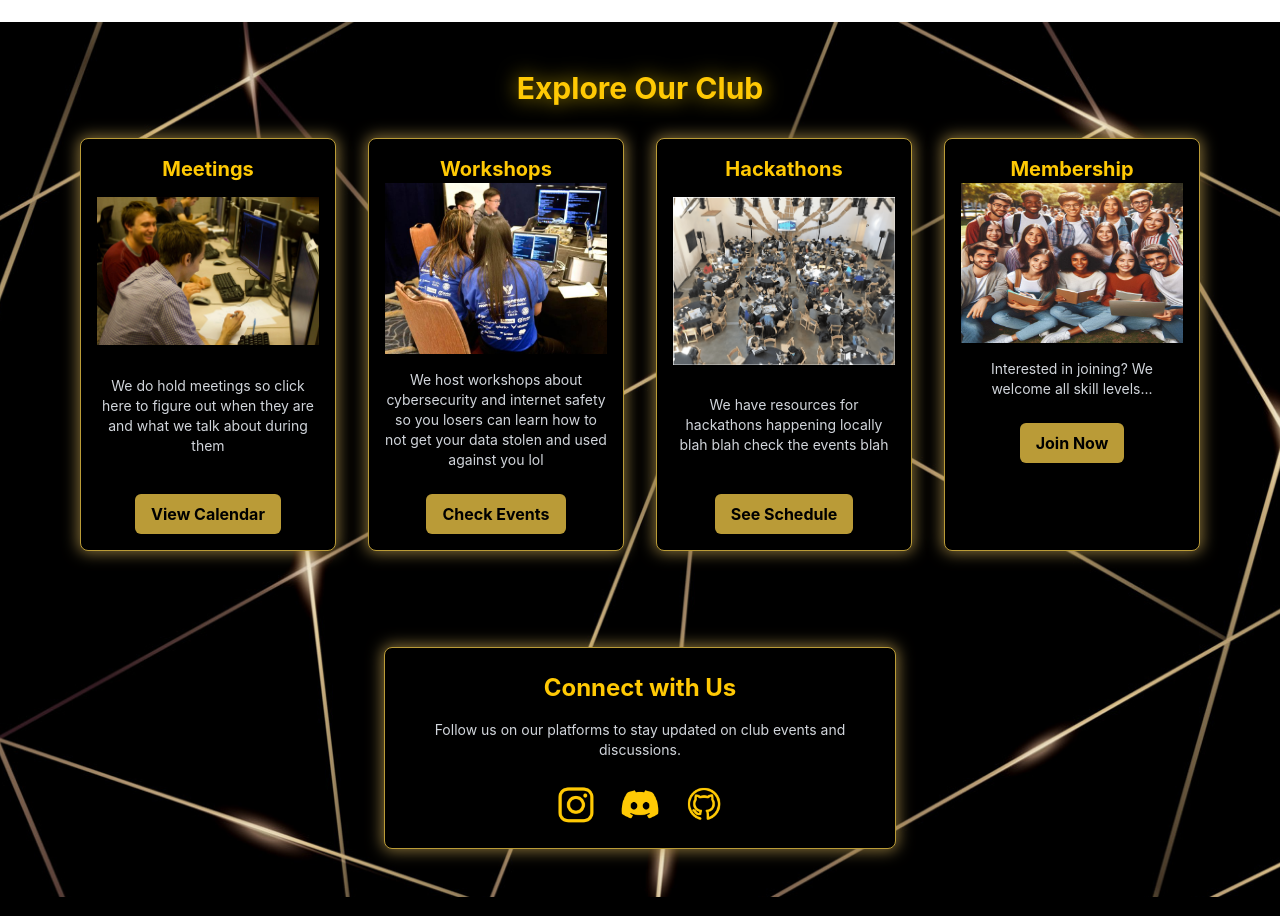
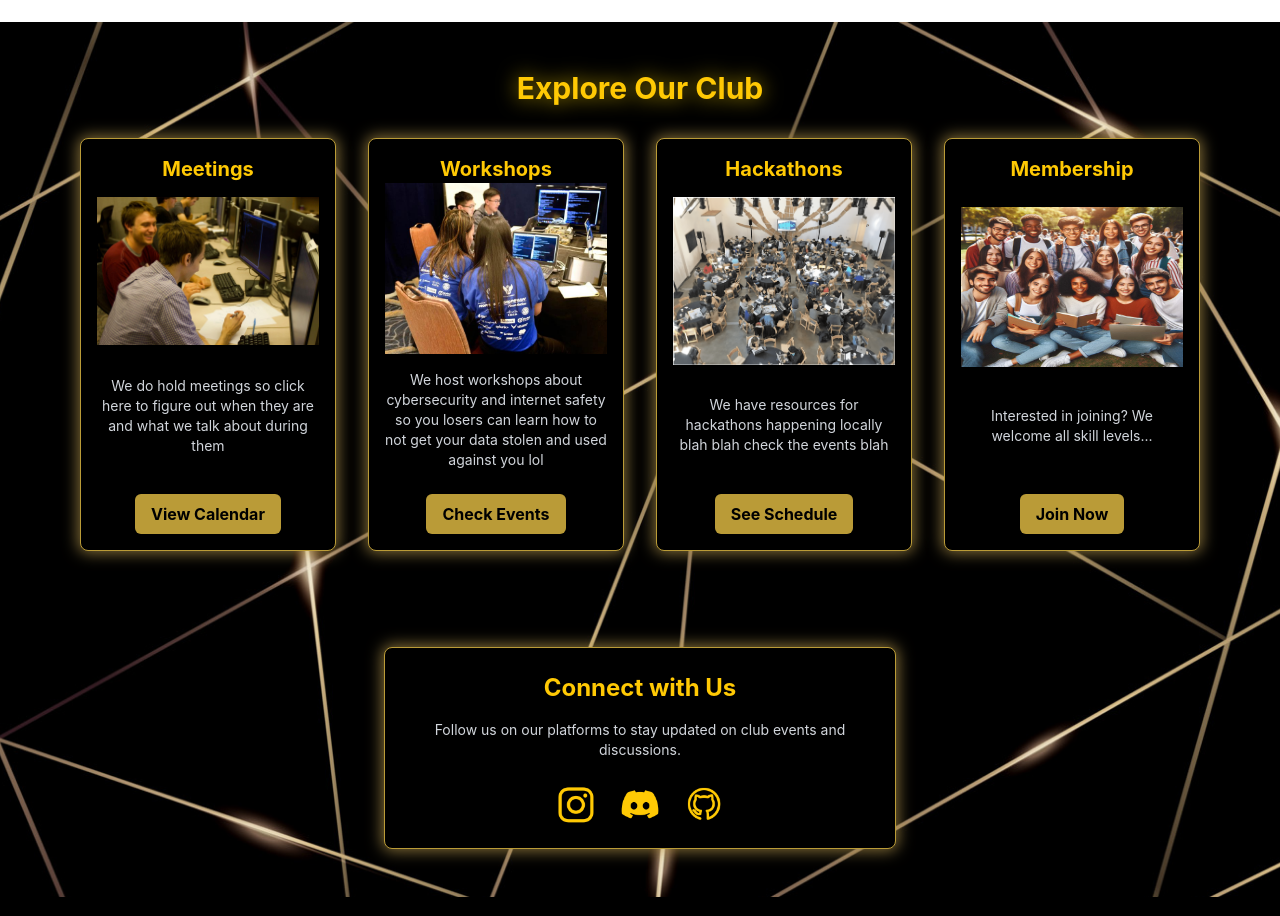
Before and after one commit to danyabaron/Club-Website-Testing, a React (Vite) app: page / in a window 1280 px wide. Shown: the part 900-1816 px from the top of the page. Built offline with nearby package versions, Linux system fonts and the light colour scheme; grey boxes are pictures that could not be loaded.

Commit message:
fixed buttons

```diff
--- a/src/Components/Home.jsx
+++ b/src/Components/Home.jsx
@@ -34,12 +34,12 @@ function Home() {
           </p>
           <div className="mt-6 flex flex-wrap justify-center gap-4">
             <button className="relative flex items-center gap-2 px-6 py-3 text-lg font-bold text-gold border-2 border-gold rounded-full bg-black transition-all duration-300 ease-in-out hover:bg-gold hover:shadow-[0_0_15px_rgba(255,215,0,0.7)]">
-              <a href="#about" className="block w-full h-full text-center">
+              <a href="/about" className="block w-full h-full text-center">
                 About Us
               </a>
             </button>
             <button className="relative flex items-center gap-2 px-6 py-3 text-lg font-bold text-gold border-2 border-gold rounded-full bg-black transition-all duration-300 ease-in-out hover:bg-gold hover:shadow-[0_0_15px_rgba(255,215,0,0.7)]">
-              <a href="#contact" className="block w-full h-full text-center">
+              <a href="/contact" className="block w-full h-full text-center">
                 Contact
               </a>
             </button>
@@ -96,7 +96,7 @@ function Home() {
               </button>
             </div>
             {/* Card 4 */}
-            <div className="border border-metal-gold rounded-lg p-4 flex flex-col items-center bg-black text-center shadow-[0_0_15px_2px_rgba(189,158,80,0.7)]">
+            <div className="border border-metal-gold rounded-lg p-4 flex flex-col items-center bg-black text-center shadow-[0_0_15px_2px_rgba(189,158,80,0.7)] justify-between">
               <h3 className="text-xl font-bold text-bright-gold">Membership</h3>
               <img src={membership} alt="Club members smiling together" className="w-60 h-40" />
               <p className="text-sm mt-4 text-gray-300">
```
